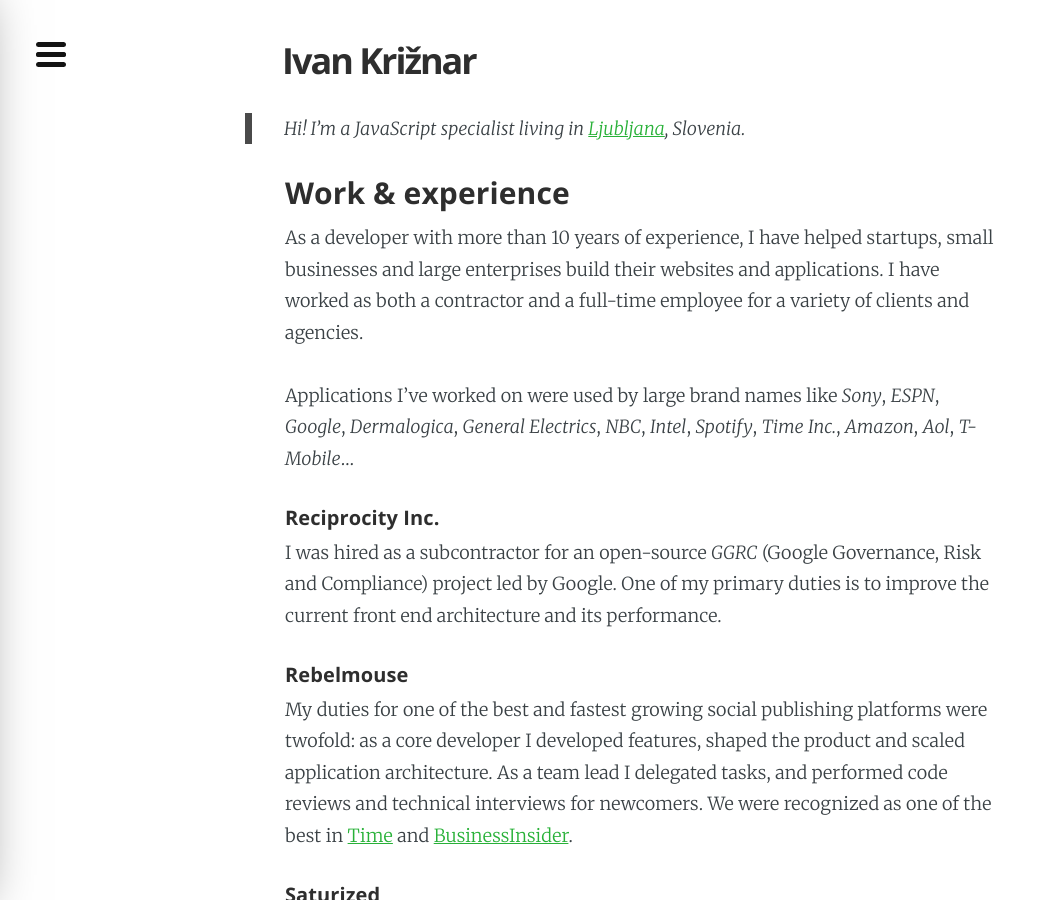
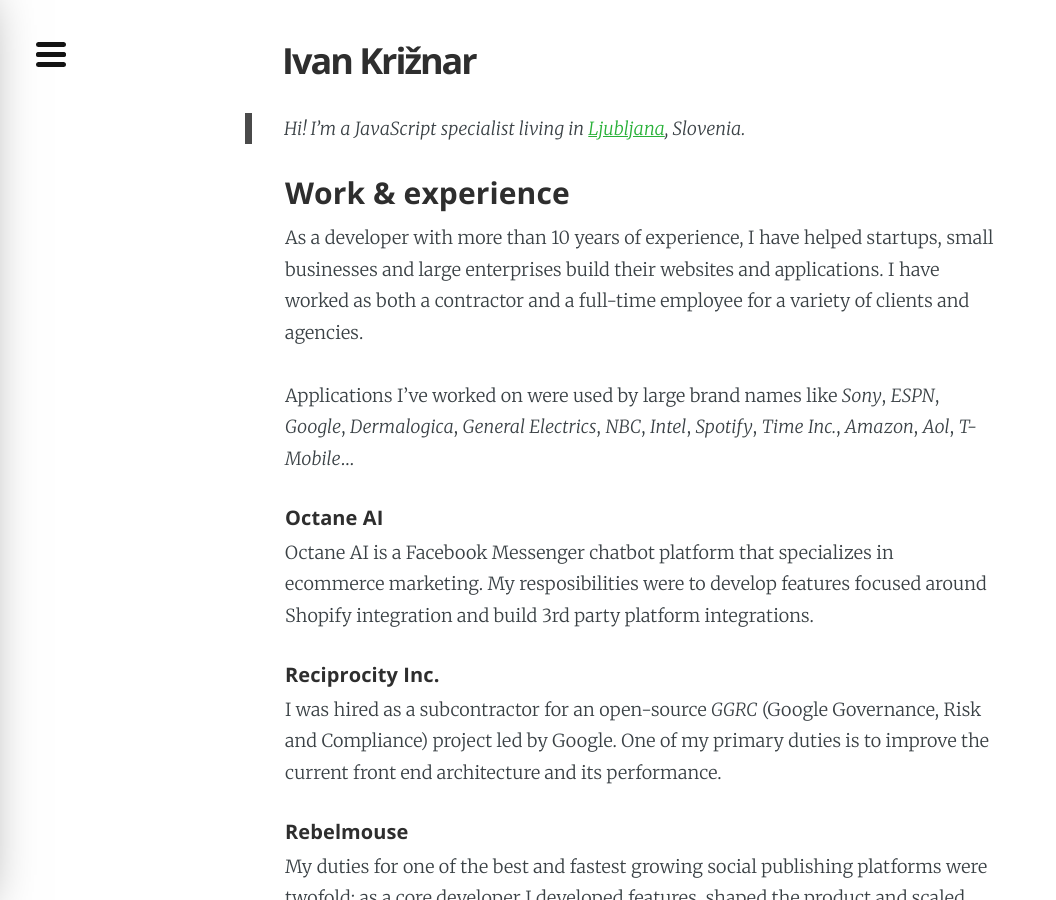
Before and after one commit to hyperNURb/hypernurb.github.io, a Jekyll site: the page built from index.md, in a window 1280 px wide and 900 px high. Shown: the whole window, without its empty margins (0-1056 px from the left). Built offline with Jekyll 4.4.1, drawn with Linux system fonts in a browser that asks for light colours.

Commit message:
Add OctaneAI

```diff
--- a/index.md
+++ b/index.md
@@ -24,6 +24,10 @@
 *Amazon*,
 *Aol*,
 *T-Mobile*…
+
+
+##### Octane AI
+Octane AI is a Facebook Messenger chatbot platform that specializes in ecommerce marketing. My resposibilities were to develop features focused around Shopify integration and build 3rd party platform integrations.
 
 
 ##### Reciprocity Inc.
```
